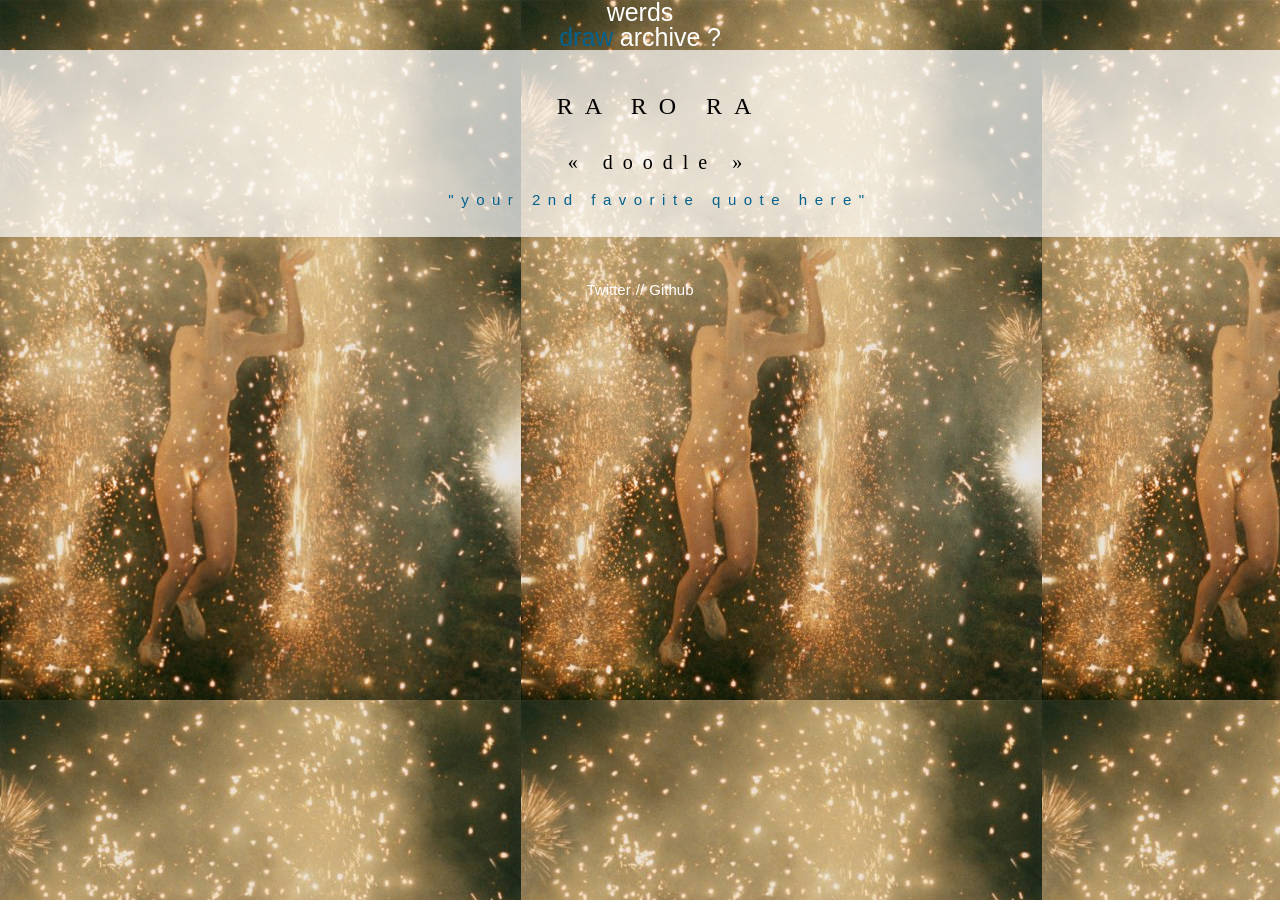
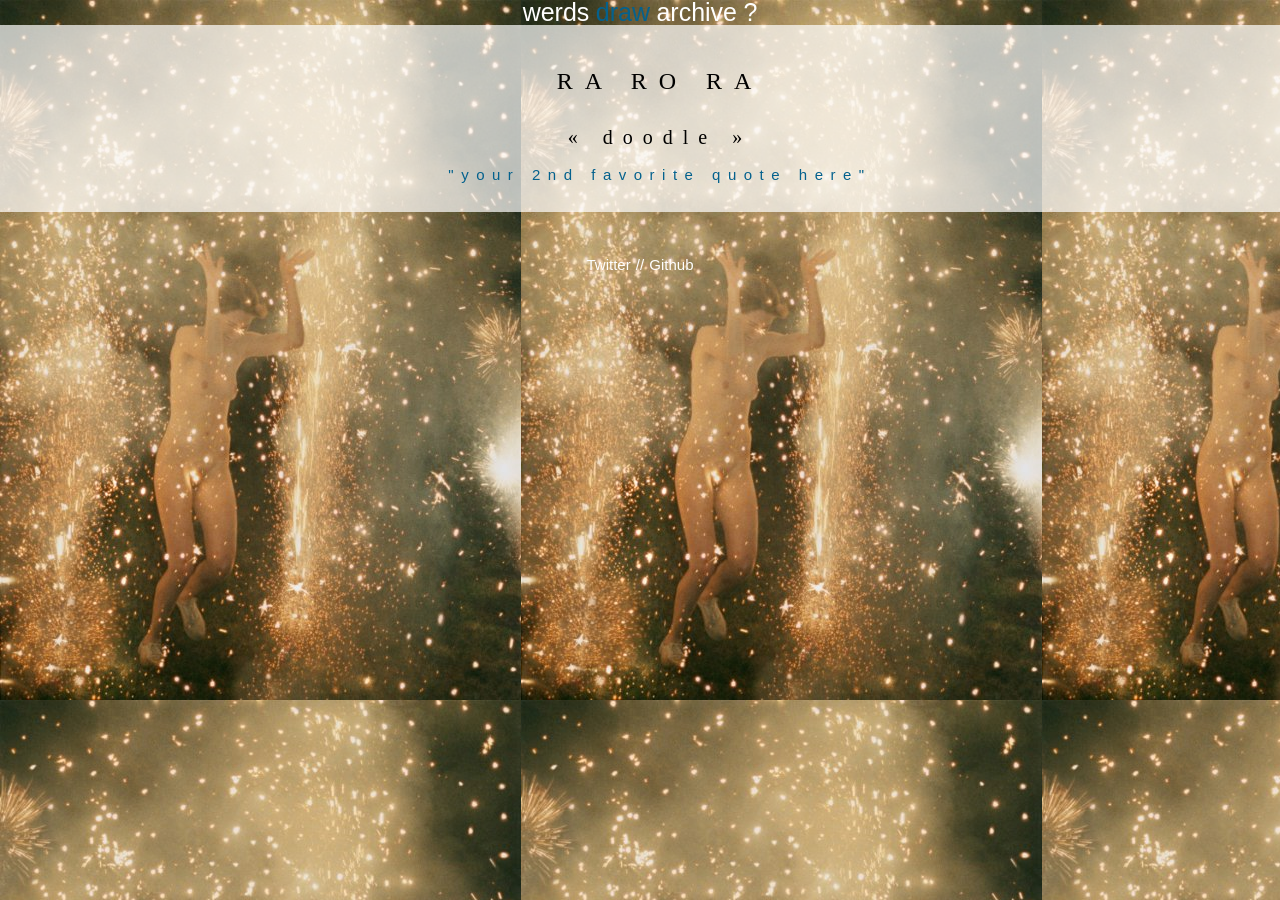
Before and after one commit to auroranou/old-portfolio, a Jekyll site: the page built from _posts/pages/2009-10-10-draw.html, in a window 1280 px wide. Built offline with Jekyll 4.4.1, drawn with Linux system fonts in a browser that asks for light colours; nearby versions of some CDN libraries; some web fonts are replaced; library files that are not in the unit come from our copies; Markdown is read by kramdown in place of the engine named in the settings.

Commit message:
moar tweaks

```diff
--- a/_layouts/default.html
+++ b/_layouts/default.html
@@ -25,29 +25,29 @@
 
 <body {% if page.class %}class="{{page.class}}"{% endif %}  onload="prettyPrint()">
   <div class="nav">
+
     <!--
-    <span class="wrapper" id='home'>
      <span class="home">
       <a href="{{base}}/" {% if page.class == nil %}class='active'{% endif %}>Home</a>
      </span>
-    </span>
     -->
-    <div class="wrapper">
+
+    <span class='wrapper'>
       <span class="werds">
         <a href="{{base}}/werds" {% if page.class == "werds" %}class="active"{% endif %}>
   	     werds</a>
       </span>
-    </div>
-    <span class="wrapper">
+    </span>
+    <span class='wrapper'>
       <span class="draw">
         <a href="{{base}}/draw" {% if page.class == "draw" %}class="active"{% endif %}>
           draw</a>
         </span>
-      </span>
-    <span class="wrapper">
+    </span>
+    <span class='wrapper'>
       <a href="{{base}}/archive" {% if page.class == "archive" %}class="active"{% endif %}>archive</a>
     </span>
-    <span class="wrapper">
+    <span class='wrapper'>
       <a href="{{base}}/about" {% if page.class == "about" %}class="active"{% endif %}>?</a>
     </span>
      <!--
```
Also changed, not shown: _posts/pages/2009-10-10-draw.html (+6 -1 lines).
